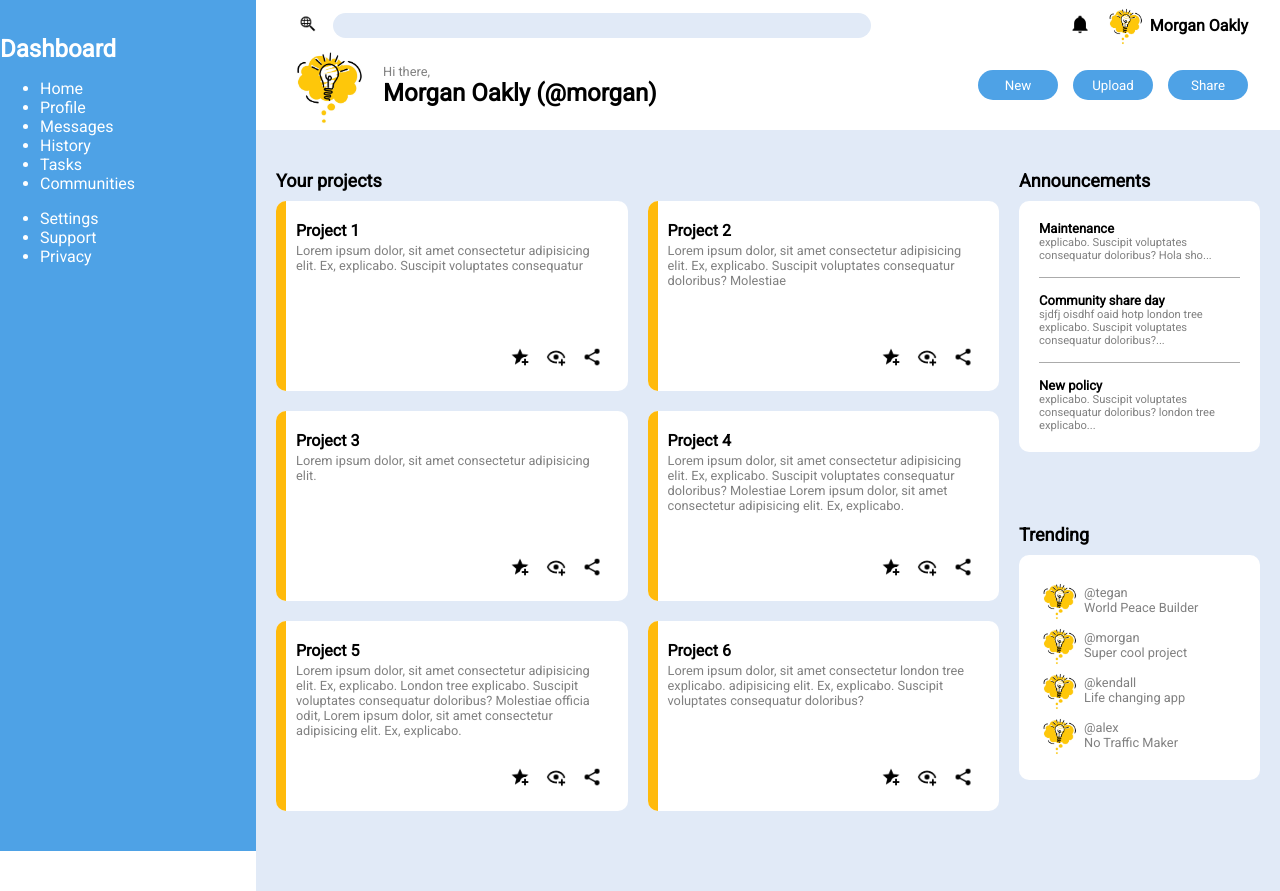
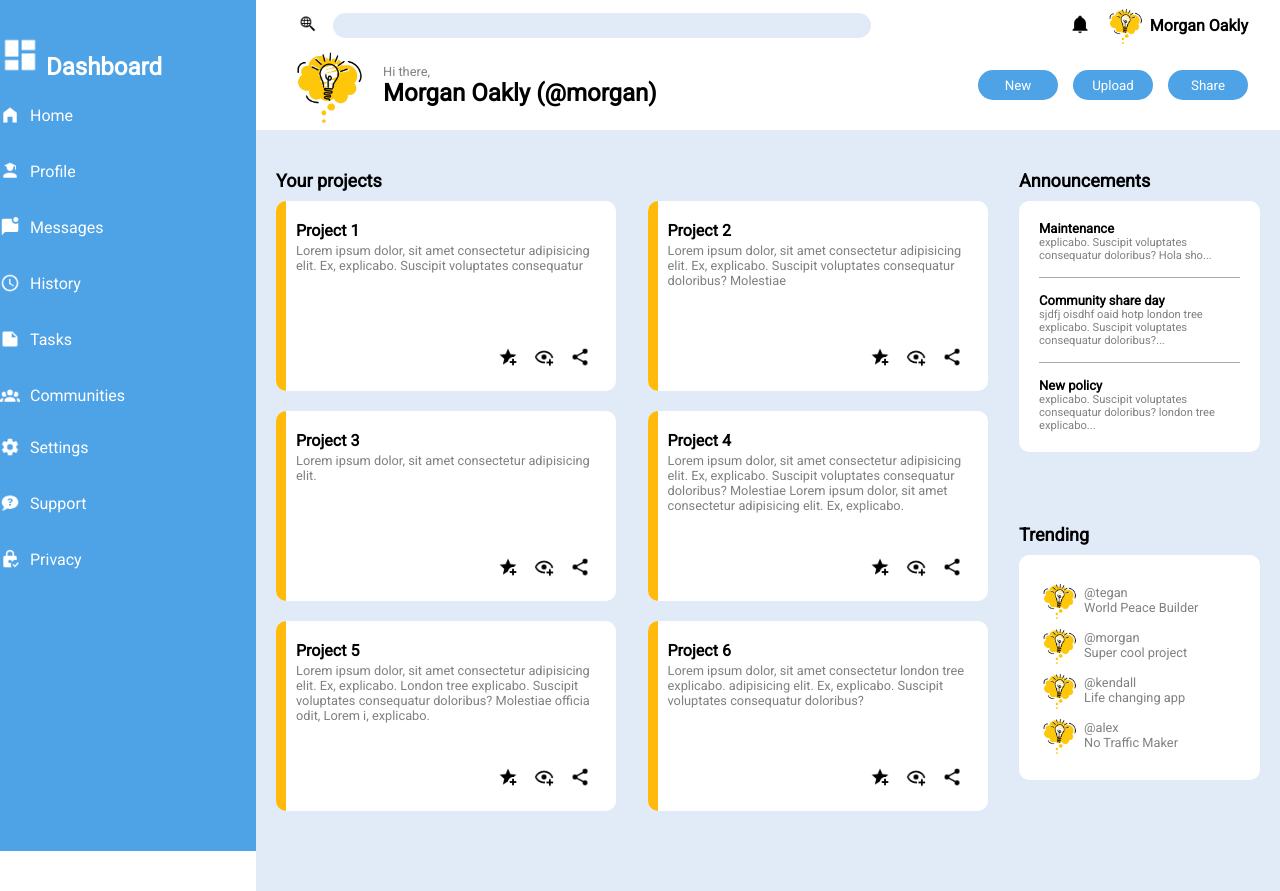
Before and after one commit to Ale578/odin-admin-dashboard, a plain HTML site: page index.html in a window 1280 px wide. Drawn offline with Linux system fonts and the light colour scheme.

Commit message:
Add icons to sidebar nav

```diff
--- a/index.css
+++ b/index.css
@@ -113,6 +113,22 @@ p {
     color: white;
 }
 
+#sidebar ul {
+    display: grid;
+    gap: 20px;
+    list-style-type: none;
+    padding-left: 0;
+    align-items: center;
+}
+
+#sidebar li {
+    display: grid;
+    grid-template-columns: auto 1fr;
+    align-items: center;
+    gap: 10px;
+    padding: 8px 0;
+}
+
 #main-content {
     background-color: rgb(225, 234, 247);
     grid-area: main-content;
@@ -133,7 +149,7 @@ p {
 
 #projectCards {
     display: grid;
-    grid-template-columns: 1fr 1fr;
+    grid-template-columns: repeat(auto-fit, minmax(250px, 1fr));
     gap: 20px;
 }
 
@@ -146,6 +162,7 @@ p {
     grid-template-rows: 1fr 4fr 1fr;
     gap:unset;
     position: relative;
+    max-width: 300px;
 }
 
 .yellowSliver {
@@ -174,7 +191,6 @@ p {
 
 .announcement p {
     font-size: 0.7rem;
-
 }
 
 .lineDivision {
@@ -192,6 +208,7 @@ p {
     border-radius: 10px;
     background-color: white;
     padding: 20px;
+    max-width: 250px;
 }
 
 .trend {
--- a/index.html
+++ b/index.html
@@ -32,20 +32,20 @@
     <div id="sidebar">
         <div id="dashboardHeader">
             <img>
-            <h1>Dashboard</h1>
+            <h1><img src="graphics/view-dashboard-custom.png" width="40px"> Dashboard</h1>
         </div>
         <ul>
-            <li>Home</li>
-            <li>Profile</li>
-            <li>Messages</li>
-            <li>History</li>
-            <li>Tasks</li>
-            <li>Communities</li>
+            <li><img src="graphics/home-variant-custom.png" width="20px">Home</li>
+            <li><img src="graphics/account-school-custom.png" width="20px">Profile</li>
+            <li><img src="graphics/message-badge-custom.png" width="20px">Messages</li>
+            <li><img src="graphics/clock-outline-custom.png" width="20px">History</li>
+            <li><img src="graphics/note-custom.png" width="20px">Tasks</li>
+            <li><img src="graphics/account-group-custom.png" width="20px">Communities</li>
         </ul>
         <ul>
-            <li>Settings</li>
-            <li>Support</li>
-            <li>Privacy</li>
+            <li><img src="graphics/cog-custom.png" width="20px">Settings</li>
+            <li><img src="graphics/chat-question-custom.png" width="20px">Support</li>
+            <li><img src="graphics/lock-check-custom.png" width="20px">Privacy</li>
         </ul>
     </div>
     <div id="main-content">
@@ -104,7 +104,7 @@
                     <div class="yellowSliver"></div>
                     <h3>Project 5</h3>
                     <p>
-                        Lorem ipsum dolor, sit amet consectetur adipisicing elit. Ex, explicabo. London tree explicabo. Suscipit voluptates consequatur doloribus? Molestiae officia odit, Lorem ipsum dolor, sit amet consectetur adipisicing elit. Ex, explicabo.
+                        Lorem ipsum dolor, sit amet consectetur adipisicing elit. Ex, explicabo. London tree explicabo. Suscipit voluptates consequatur doloribus? Molestiae officia odit, Lorem i, explicabo.
                     </p>
                     <div class="toolbar">
                         <button><img src="graphics/star-plus-custom.png"  width="20px"></button>
```
Also changed, not shown: graphics/account-group-custom.png (added), graphics/home-variant-custom.png (added).
